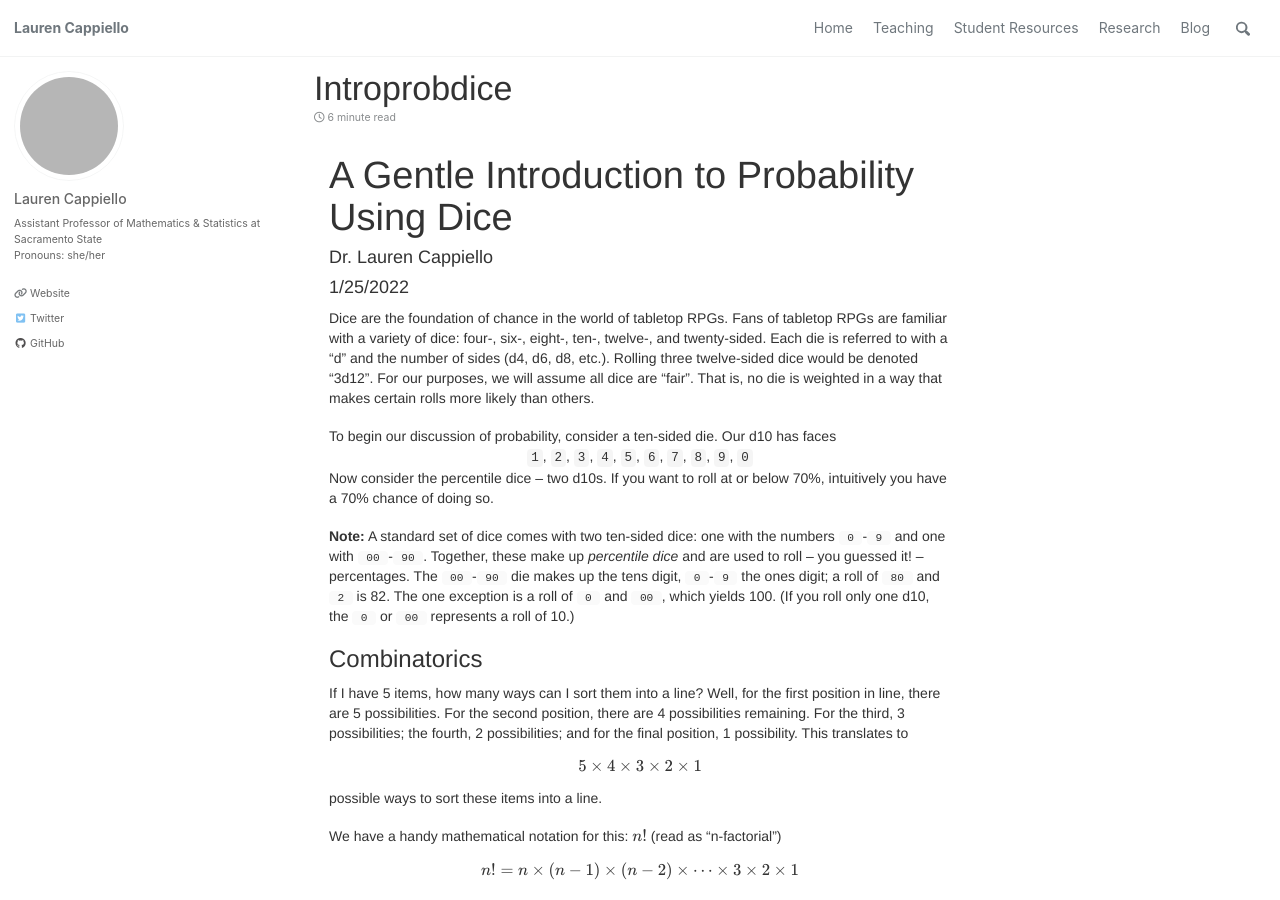
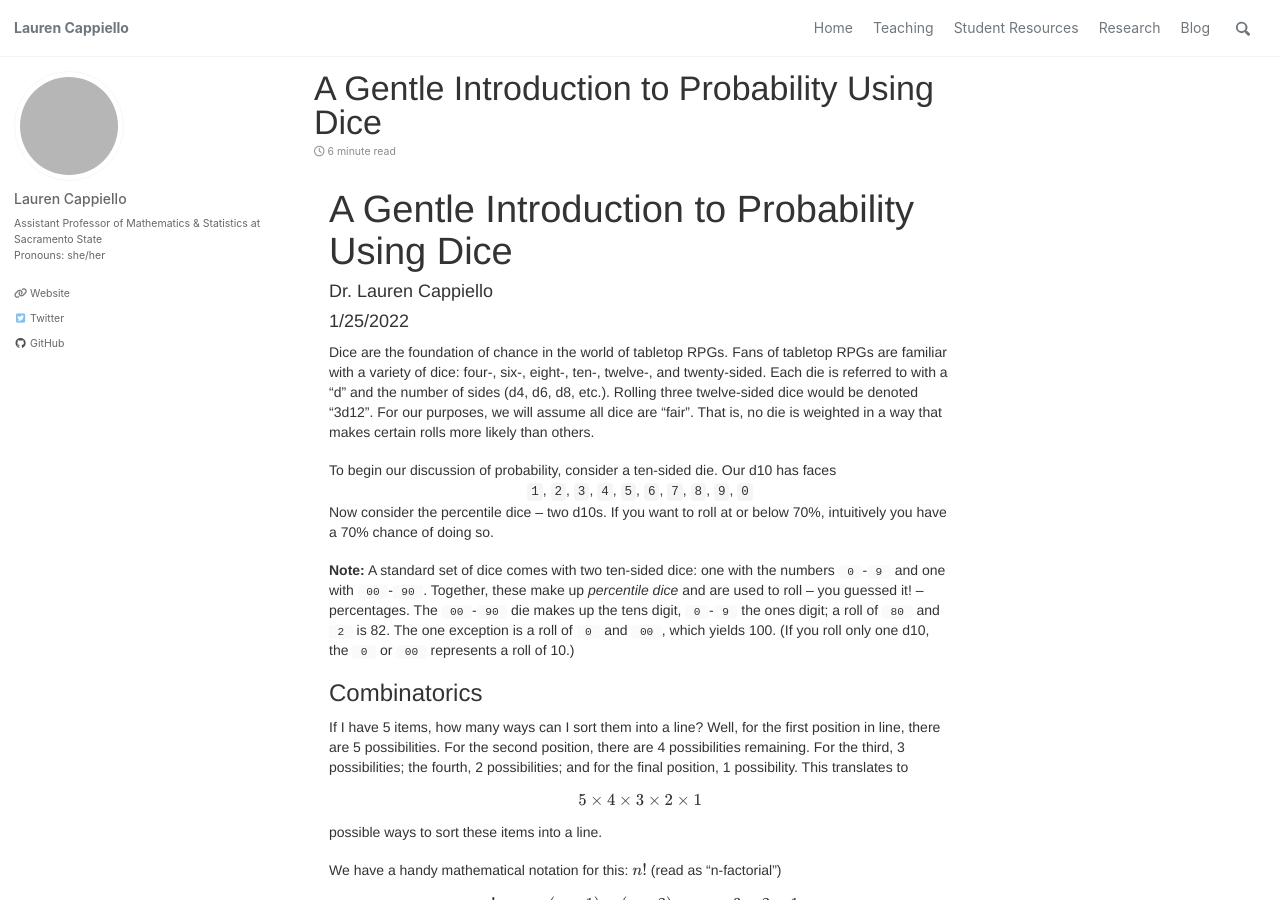
Before and after one commit to lgpcappiello/lgpcappiello.github.io, a Jekyll site: the page built from _posts/2022-1-25-introprobdice.md, in a window 1280 px wide and 900 px high. Built offline with Jekyll 4.4.1, drawn with Linux system fonts in a browser that asks for light colours; cached includes are drawn as plain includes; nearby versions of some CDN libraries; formulas are drawn with MathJax 3; some of the changed text lies outside the part shown; grey boxes are pictures that could not be loaded.

Commit message:
Update and rename 2022-1-25-introprobdice.html to 2022-1-25-introprobdice.md

```diff
--- a/_posts/2022-1-25-introprobdice.html
+++ b/_posts/2022-1-25-introprobdice.md
@@ -1,4 +1,9 @@
-<!DOCTYPE html>
+---
+title: "A Gentle Introduction to Probability Using Dice"
+tags:
+  - r programming
+  - just for fun
+---
 
 <html>
 
```
